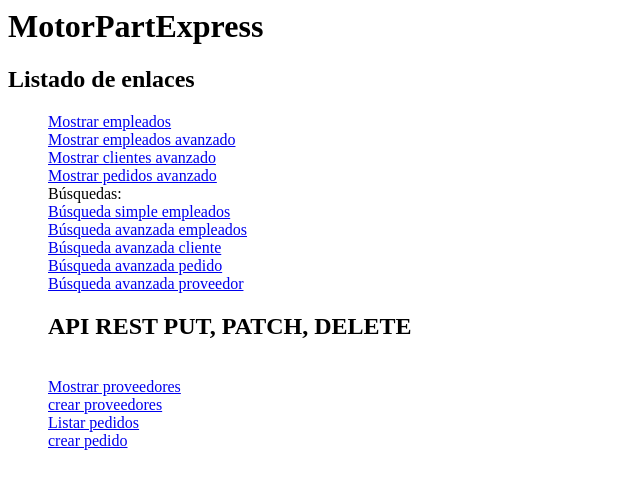
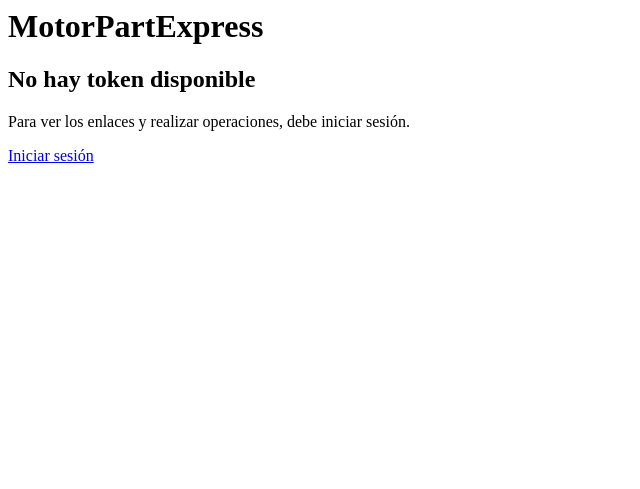
Before and after one commit to Pistachopower/Proyecto_EmpresaVentaMotoresCliente, a Django app: page / in a window 1280 px wide. Shown: the top 489 px of the page, without its empty margins (0-640 px from the left). Run offline with Django 5.2, Linux system fonts and the light colour scheme; some libraries are stand-ins or nearby versions.

Commit message:
se hace el login, logout y registro, pero falta validar en el registro

```diff
--- a/EmpresaVentaPiezasCoche_cliente/forms.py
+++ b/EmpresaVentaPiezasCoche_cliente/forms.py
@@ -1,6 +1,9 @@
 from django import forms
 from datetime import datetime, date
 from .helper import helper
+from django.contrib.auth.forms import UserCreationForm  # se usa para las sesiones
+from django.contrib.auth.models import User  # se usa para las sesiones
+from django.db import models
 
 
 class BusquedaEmpleadoForm(forms.Form):
@@ -150,3 +153,26 @@
         max_length=200,
         help_text="200 caracteres como máximo",
     )
+
+
+# Añadir la gestión de login, registro y logout usando la API (1 punto)
+class RegistroForm(UserCreationForm):
+    roles = (
+        (2, "empleado"),
+        (3, "cliente"),
+    )
+    rol = forms.ChoiceField(choices=roles)
+
+    nombre = forms.CharField(max_length=100)
+    telefono = forms.CharField(max_length=15)
+    correo = forms.EmailField(max_length=254)
+
+    class Meta:
+        # propiedades del user
+        model = User
+        fields = ("last_name", "password1", "password2", "username", "rol")
+
+
+class LoginForm(forms.Form):
+    username = forms.CharField()
+    password = forms.CharField(widget=forms.PasswordInput())
--- a/EmpresaVentaPiezasCoche_cliente/templates/estructura/menu.html
+++ b/EmpresaVentaPiezasCoche_cliente/templates/estructura/menu.html
@@ -182,13 +182,13 @@
           {% endif %}
 
           {% if not request.user.is_authenticated %}
-            <a class="btn btn-outline-warning ms-1" href="">Registrarse</a>
+            <a class="btn btn-outline-warning ms-1" href="{% url 'registrar_usuario' %}">Registrarse</a>
           {% endif %}
 
           {% if request.user.is_authenticated %}
             <form action="{% url 'logout' %}" class="d-flex m-3" role="search" method="POST">
               {% csrf_token %}
-              <button class="btn btn-light btn-outline-dark" type="submit">Desconectarse</button>
+              <button class="btn btn-light btn-outline-dark" type="submit" href="{% url 'logout' %}">Desconectarse</button>
             </form>
           {% endif %}
         </div>
--- a/EmpresaVentaPiezasCoche_cliente/templates/index.html
+++ b/EmpresaVentaPiezasCoche_cliente/templates/index.html
@@ -1,45 +1,43 @@
-
 <html>
-    <head></head>
+    <head>
+        <title>MotorPartExpress</title>
+    </head>
     <body>
         <h1>MotorPartExpress</h1>
 
+        {% if isLogin %}
             <h2>Listado de enlaces</h2>
             <ul>
-        <a class="nav-link" href="{% url 'empleados' %}">Mostrar empleados</a>
-        <br>
-        <a class="nav-link" href="{% url 'empleados_mejorado' %}">Mostrar empleados avanzado</a>
-        <br>
-        <a class="nav-link" href="{% url 'cliente_mejorado' %}">Mostrar clientes avanzado</a>
+                <li><a class="nav-link" href="{% url 'empleados' %}">Mostrar empleados</a></li>
+                <li><a class="nav-link" href="{% url 'empleados_mejorado' %}">Mostrar empleados avanzado</a></li>
+                <li><a class="nav-link" href="{% url 'cliente_mejorado' %}">Mostrar clientes avanzado</a></li>
+                <li><a class="nav-link" href="{% url 'pedido_mejorado' %}">Mostrar pedidos avanzado</a></li>
+            </ul>
 
-        <br>
-        <a class="nav-link" href="{% url 'pedido_mejorado' %}">Mostrar pedidos avanzado</a>
-
-        <br>
-        <a>Búsquedas: </a>
-        <br>
-        <a class="nav-link" href="{% url 'busquedaSimpleEmpleado' %}">Búsqueda simple empleados</a>
-        <br>
-        <a class="nav-link" href="{% url 'busquedaAvanzadaEmpleado' %}">Búsqueda avanzada empleados</a>
-        <br>
-        <a class="nav-link" href="{% url 'busquedaAvanzadaClientes' %}">Búsqueda avanzada cliente</a>
-        <br>
-        <a class="nav-link" href="{% url 'busquedaAvanzadaPedidos' %}">Búsqueda avanzada pedido</a>
-        <br>
-        <a class="nav-link" href="{% url 'busquedaAvanzadaProveedor' %}">Búsqueda avanzada proveedor</a>
-        <br>
+            <h3>Búsquedas:</h3>
+            <ul>
+                <li><a class="nav-link" href="{% url 'busquedaSimpleEmpleado' %}">Búsqueda simple empleados</a></li>
+                <li><a class="nav-link" href="{% url 'busquedaAvanzadaEmpleado' %}">Búsqueda avanzada empleados</a></li>
+                <li><a class="nav-link" href="{% url 'busquedaAvanzadaClientes' %}">Búsqueda avanzada clientes</a></li>
+                <li><a class="nav-link" href="{% url 'busquedaAvanzadaPedidos' %}">Búsqueda avanzada pedidos</a></li>
+                <li><a class="nav-link" href="{% url 'busquedaAvanzadaProveedor' %}">Búsqueda avanzada proveedor</a></li>
+            </ul>
 
             <h2>API REST PUT, PATCH, DELETE</h2>
-        <br>
-        <a class="nav-link" href="{% url 'proveedor_lista' %}">Mostrar proveedores</a>
-        <br>
-        <a class="nav-link" href="{% url 'proveedor_crear' %}">crear proveedores</a>
-        <br>
+            <ul>
+                <li><a class="nav-link" href="{% url 'proveedor_lista' %}">Mostrar proveedores</a></li>
+                <li><a class="nav-link" href="{% url 'proveedor_crear' %}">Crear proveedores</a></li>
+                <li><a class="nav-link" href="{% url 'pedido_metodopago_lista' %}">Listar pedidos</a></li>
+                <li><a class="nav-link" href="{% url 'pedido_metodopago_crear' %}">Crear pedido</a></li>
+            </ul>
 
-        <a class="nav-link" href="{% url 'pedido_metodopago_lista' %}">Listar pedidos</a>
-        <br>
-        <a class="nav-link" href="{% url 'pedido_metodopago_crear' %}">crear pedido</a>
-        <br>
-
+            <ul>
+                <li><a class="nav-link" href="{% url 'logout_sesion' %}">Cerrar sesión</a></li>
             </ul>
+        {% else %}
+            <h2>No hay token disponible</h2>
+            <p>Para ver los enlaces y realizar operaciones, debe iniciar sesión.</p>
+            <a href="{% url 'login' %}">Iniciar sesión</a>
+        {% endif %}
+    </body>
 </html>
--- a/EmpresaVentaPiezasCoche_cliente/urls.py
+++ b/EmpresaVentaPiezasCoche_cliente/urls.py
@@ -87,4 +87,8 @@
         views.pedido_editar_put,
         name="pedido_editar_put",
     ),
+    # Sesiones
+    path("usuario/crear", views.registrar_usuario, name="registrar_usuario"),
+    path("login-usuario", views.login, name="login_usuario"),
+    path("logout-sesion", views.logout, name="logout_sesion"),
 ]
--- a/EmpresaVentaPiezasCoche_cliente/views.py
+++ b/EmpresaVentaPiezasCoche_cliente/views.py
@@ -24,7 +24,14 @@
 
 # Create your views here.
 def index(request):
-    return render(request, "index.html")
+
+    token = request.session.get("token")
+    isLogin = False
+
+    if token:
+        isLogin = True
+
+    return render(request, "index.html", {"isLogin": isLogin})
 
 
 def empleados_lista_api(request):
@@ -660,7 +667,9 @@
         datosFormulario,
         initial={
             "pedido": pedido["pedido"],
-            "fecha_pedido": str(date(year=fecha_obj.year, month=fecha_obj.month, day=fecha_obj.day)),
+            "fecha_pedido": str(
+                date(year=fecha_obj.year, month=fecha_obj.month, day=fecha_obj.day)
+            ),
             "estado": pedido["estado"],
             "metodo_pago": pedido["metodo_pago"],
             "total_importe": pedido["total_importe"],
@@ -672,6 +681,8 @@
         formulario = PedidosForm(request.POST)
         datos = request.POST.copy()
         datos["pedido"] = request.POST.get("pedido")
+
+        # conversion de fechas
         datos["fecha_pedido"] = str(
             date(
                 year=int(datos["fecha_pedido_year"]),
@@ -705,6 +716,84 @@
     )
 
 
+def registrar_usuario(request):
+    if request.method == "POST":
+        try:
+            formulario = RegistroForm(request.POST)
+            if formulario.is_valid():
+                headers = {"Content-Type": "application/json"}
+                response = requests.post(
+                    BASE_URL + "registrar/usuario",
+                    headers=headers,
+                    data=json.dumps(formulario.cleaned_data),
+                )
+
+                if response.status_code == requests.codes.ok:
+                    usuario = response.json()
+                    token_acceso = helper.obtener_token_session(
+                        formulario.cleaned_data.get("username"),
+                        formulario.cleaned_data.get("password1"),
+                    )
+                    request.session["usuario"] = usuario
+                    request.session["token"] = token_acceso
+                    return redirect("index")
+                else:
+                    print(response.status_code)
+                    response.raise_for_status()
+                print(formulario.errors)
+        except HTTPError as http_err:
+            print(f"Hubo un error en la petición: {http_err}")
+            if response.status_code == 400:
+                errores = response.json()
+                for error in errores:
+                    formulario.add_error(error, errores[error])
+                return render(
+                    request, "registration/signup.html", {"formulario": formulario}
+                )
+            else:
+                return error_404(request)
+        except Exception as err:
+            print(f"Ocurrió un error: {err}")
+            return error_500(request)
+
+    else:
+        formulario = RegistroForm()
+    return render(request, "registration/signup.html", {"formulario": formulario})
+
+
+def login(request):
+    if request.method == "POST":
+        formulario = LoginForm(request.POST)
+        try:
+            token_acceso = helper.obtener_token_session(
+                formulario.data.get("username"), formulario.data.get("password")
+            )
+            request.session["token"] = token_acceso
+
+            headers = {"Authorization": "Bearer " + token_acceso}
+            response = requests.get(
+                BASE_URL + "usuario/token/" + token_acceso,
+                headers=headers,
+            )
+            usuario = response.json()
+            request.session["usuario"] = usuario
+
+            return redirect("index")
+        except Exception as excepcion:
+            print(f"Hubo un error en la petición: {excepcion}")
+            formulario.add_error("username", excepcion)
+            formulario.add_error("password", excepcion)
+            return render(request, "registration/login.html", {"form": formulario})
+    else:
+        formulario = LoginForm()
+    return render(request, "registration/login.html", {"form": formulario})
+
+
+def logout(request):
+    del request.session["token"]
+    return redirect("index")
+
+
 def tratar_errores(request, codigo):
     if codigo == 404:
         return error_404(request)
```
Also changed, not shown: EmpresaVentaPiezasCoche_cliente/helper.py (+19 -0 lines), EmpresaVentaPiezasCoche_cliente/templates/registration/login.html (added, +12 -0 lines), EmpresaVentaPiezasCoche_cliente/templates/registration/signup.html (added, +50 -0 lines). Lines whose indentation alone changed are shown as unchanged.
